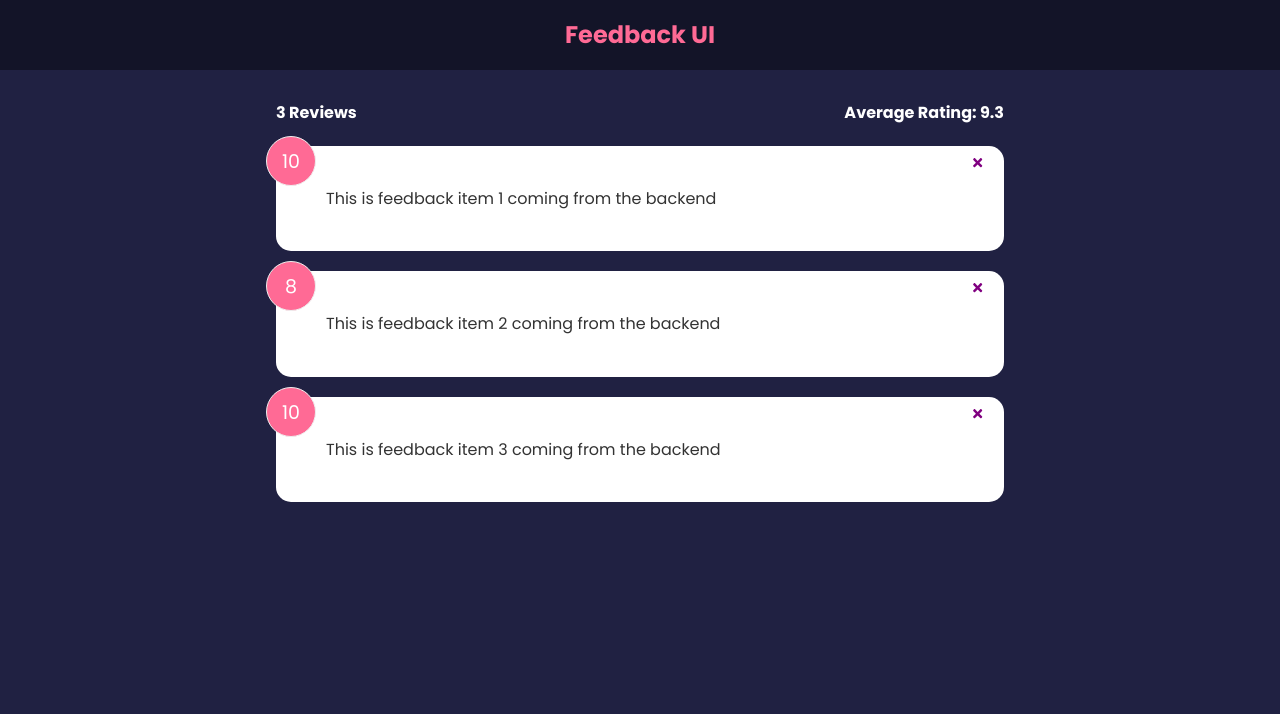
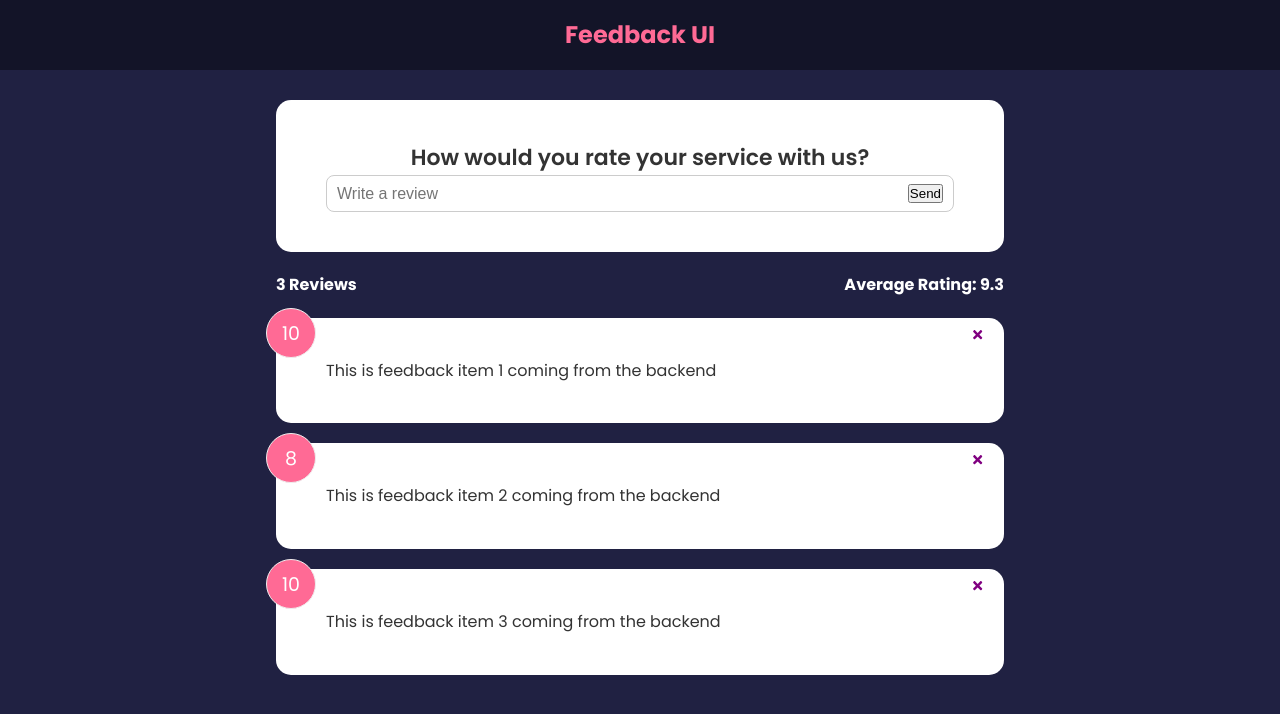
Before and after one commit to Belchenkov/feedback_ui_react, a React (Create React App) app: page / in a window 1280 px wide. Shown: the top 714 px of the page. Built offline with nearby package versions, Linux system fonts and the light colour scheme.

Commit message:
Form Input & State

```diff
--- a/src/App.js
+++ b/src/App.js
@@ -4,6 +4,7 @@ import Header from './components/Header';
 import FeedbackData from './data/FeedbackData';
 import FeedbackList from './components/FeedbackList';
 import FeedbackStats from './components/FeedbackStats';
+import FeedbackForm from './components/FeedbackForm';
 
 function App() {
     const [feedback, setFeedback] = useState(FeedbackData);
@@ -17,6 +18,7 @@ function App() {
         <>
             <Header text="Feedback UI" />
             <div className="container">
+                <FeedbackForm />
                 <FeedbackStats
                     feedback={feedback}
                 />
--- /dev/null
+++ b/src/components/FeedbackForm.jsx
@@ -0,0 +1,32 @@
+import React, { useState } from 'react';
+
+import Card from './shared/Card';
+
+const FeedbackForm = () => {
+    const [text, setText] = useState('');
+
+    const handleTextChange = e => {
+      setText(e.target.value);
+    };
+
+    return (
+        <Card>
+            <form>
+                <h2>How would you rate your service with us?</h2>
+                {/*  rating select component  */}
+
+                <div className="input-group">
+                    <input
+                        type="text"
+                        placeholder="Write a review"
+                        value={text}
+                        onChange={handleTextChange}
+                    />
+                    <button type="submit">Send</button>
+                </div>
+            </form>
+        </Card>
+    );
+};
+
+export default FeedbackForm;
```
